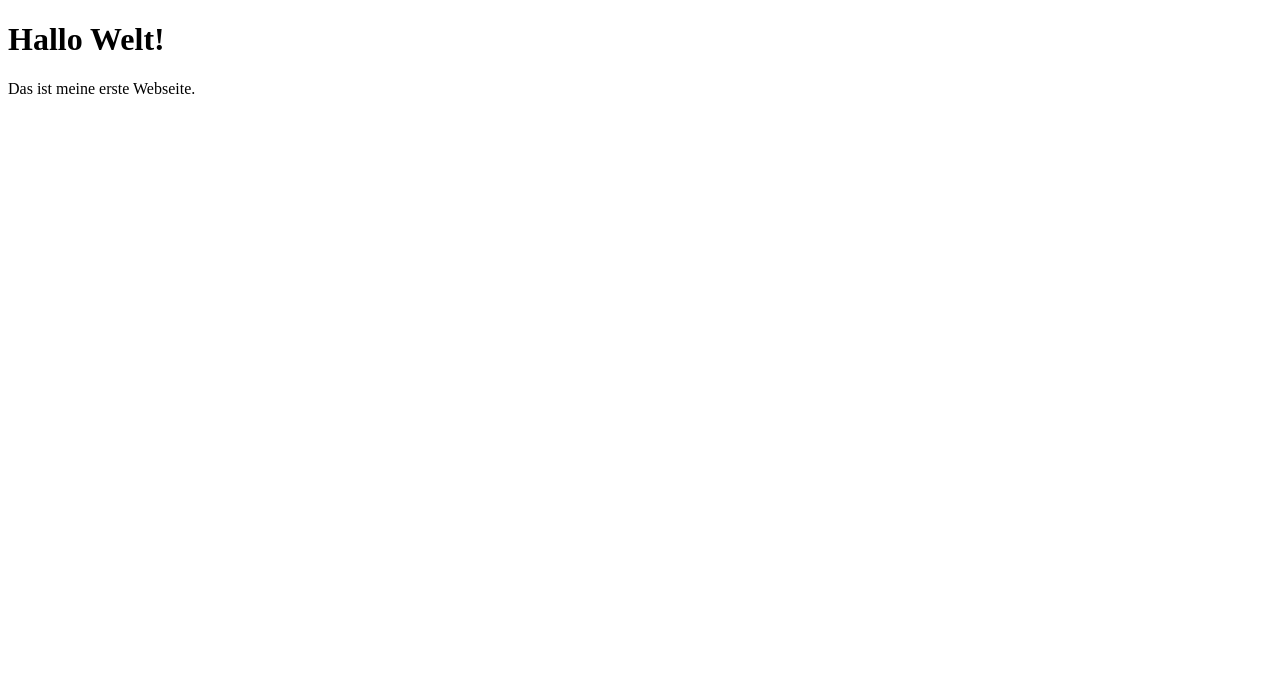
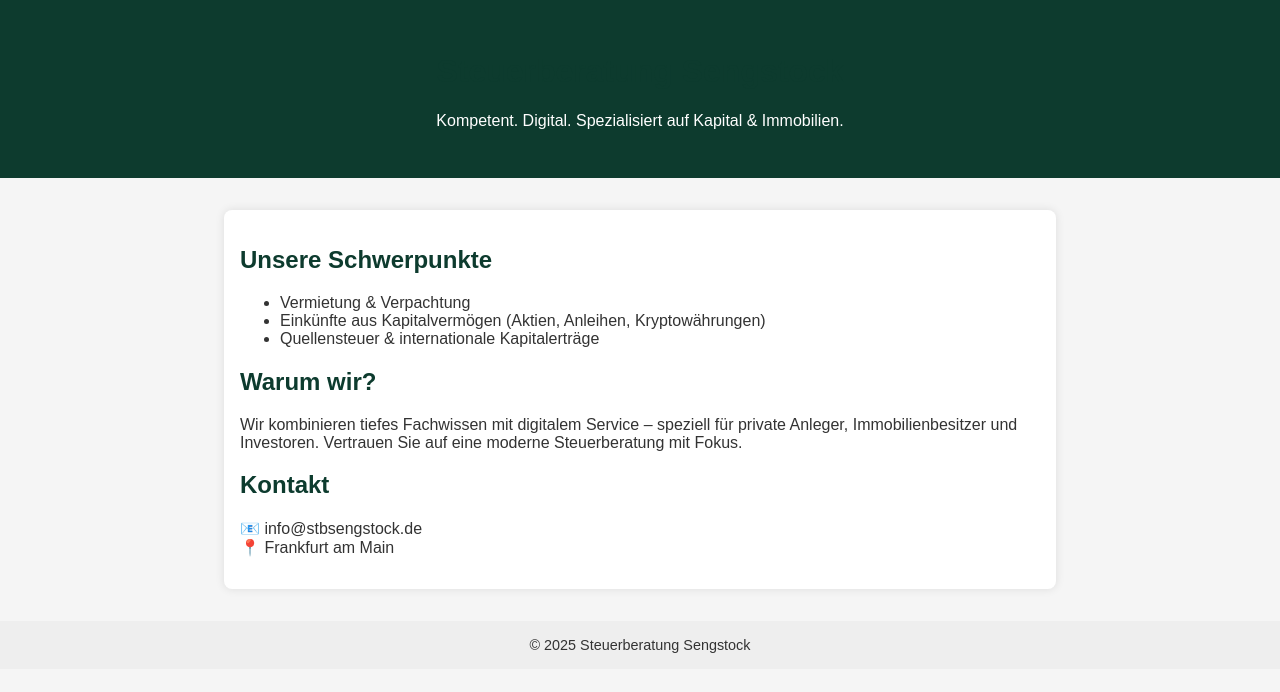
Before and after one commit to StBChristian/StBSengstock, a plain HTML site: page index.html in a window 1280 px wide. Drawn offline with Linux system fonts and the light colour scheme.

Commit message:
Update index.html

```diff
--- a/index.html
+++ b/index.html
@@ -2,10 +2,65 @@
 <html lang="de">
 <head>
   <meta charset="UTF-8" />
-  <title>Meine Webseite</title>
+  <meta name="viewport" content="width=device-width, initial-scale=1.0" />
+  <title>Steuerberatung Sengstock</title>
+  <style>
+    body {
+      font-family: Arial, sans-serif;
+      margin: 0;
+      background-color: #f5f5f5;
+      color: #333;
+    }
+    header {
+      background-color: #0d3b2e;
+      color: white;
+      padding: 2rem;
+      text-align: center;
+    }
+    section {
+      max-width: 800px;
+      margin: 2rem auto;
+      padding: 1rem;
+      background-color: white;
+      border-radius: 8px;
+      box-shadow: 0 0 10px rgba(0,0,0,0.1);
+    }
+    footer {
+      text-align: center;
+      padding: 1rem;
+      background-color: #eee;
+      font-size: 0.9rem;
+    }
+    h1, h2 {
+      color: #0d3b2e;
+    }
+  </style>
 </head>
 <body>
-  <h1>Hallo Welt!</h1>
-  <p>Das ist meine erste Webseite.</p>
+
+<header>
+  <h1>Steuerberatung Sengstock</h1>
+  <p>Kompetent. Digital. Spezialisiert auf Kapital & Immobilien.</p>
+</header>
+
+<section>
+  <h2>Unsere Schwerpunkte</h2>
+  <ul>
+    <li>Vermietung & Verpachtung</li>
+    <li>Einkünfte aus Kapitalvermögen (Aktien, Anleihen, Kryptowährungen)</li>
+    <li>Quellensteuer & internationale Kapitalerträge</li>
+  </ul>
+
+  <h2>Warum wir?</h2>
+  <p>Wir kombinieren tiefes Fachwissen mit digitalem Service – speziell für private Anleger, Immobilienbesitzer und Investoren. Vertrauen Sie auf eine moderne Steuerberatung mit Fokus.</p>
+
+  <h2>Kontakt</h2>
+  <p>📧 info@stbsengstock.de<br>📍 Frankfurt am Main</p>
+</section>
+
+<footer>
+  &copy; 2025 Steuerberatung Sengstock
+</footer>
+
 </body>
 </html>
```
